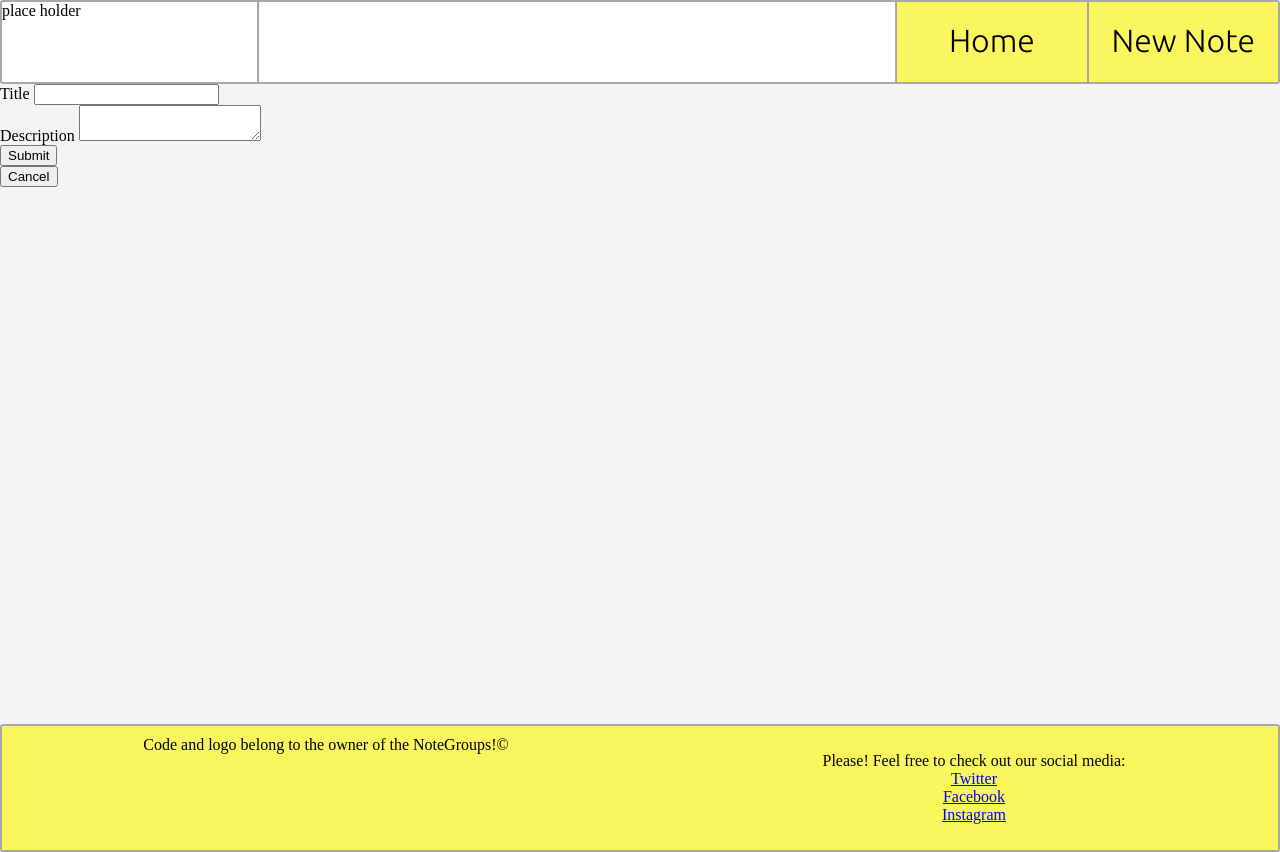
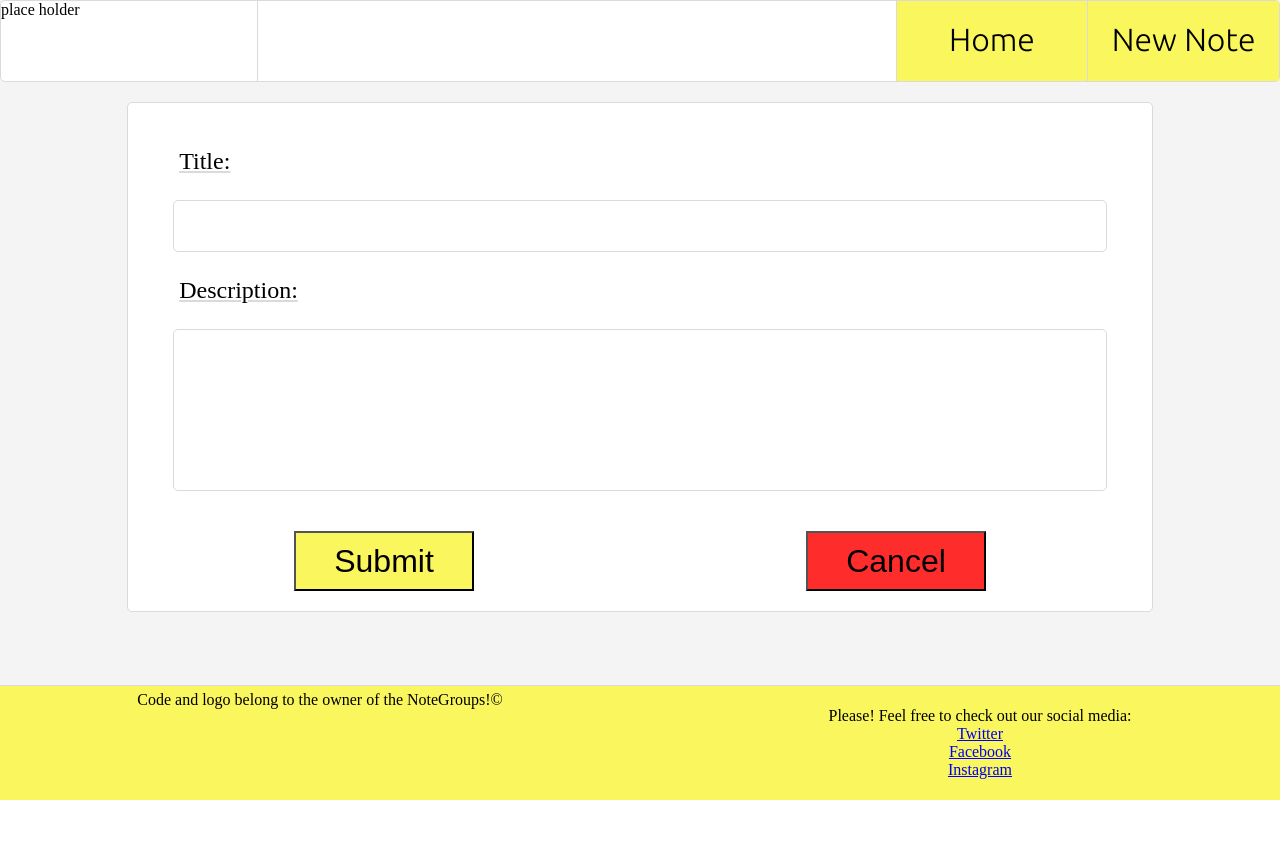
Before and after one commit to ConnorFriday-code/NoteGroupsProjectThree, a Flask app: page /new_note in a window 1280 px wide. After the commit the page ends 800 px from the top, so only its background shows below. Run offline with Flask 3, Linux system fonts and the light colour scheme; some libraries are stand-ins or nearby versions.

Commit message:
Styling new note page and adjucting footer/header

```diff
--- a/notegroups/static/css/style.css
+++ b/notegroups/static/css/style.css
@@ -3,6 +3,7 @@
 body{
     margin: 0;
     padding: 0;
+    background-color: #f4f4f4;
 }
 
 p{
@@ -31,8 +32,8 @@ p{
 }
 
 .grey-border{
-    border: #a8a8a8 2px solid;
-    border-radius: 3px;
+    border: #dadada 1px solid;
+    border-radius: 5px;
 }
 
 .align-centre{
@@ -43,8 +44,8 @@ p{
 
 header{
     display: flex;
-    justify-content: space-between;
     height: 80px;
+    position: relative;
 }
 
 #nav-small{
@@ -53,24 +54,29 @@ header{
 
 #logo-div{
     width: 20%;
-    border-right: #a8a8a8 2px solid;
+    border-right: #dadada 1px solid;
 }
 
 #nav-large{
     display: flex;
     width: 30%;
+    margin-right: 0;
+    float: right;
+    position: absolute;
+    right: 0;
+    min-width: 360px;
 }
 
 #nav-large .nav-button{
     width: 50%;
+    height: 100%;
     display: flex;
-    margin-left: auto;
-    border-left: #a8a8a8 2px solid;
+    border-left: #dadada 1px solid;
 }
 
 #nav-large .nav-button a{
     width: 100%;
-    height: 100%;
+    height: 80px;
     margin: auto;
     font-size: 32px;
     text-decoration: none;
@@ -78,23 +84,104 @@ header{
     line-height: 240%;
 }
 
+#nav-large #home-button,
+#nav-large #new-note-button{
+    min-width: 180px;
+}
+
 /*------------------------------------------------------------ Content styling*/
 
 #page-content{
-    height: 80vh;
+    height: 60vh;
+    margin: 20px auto;
+}
+
+/*------------------------------------------------------------ New Note*/
+
+#new-note-block{
+    margin: auto;
+    width: 80%;
+    background-color: #fff;
+    position: relative;
+    display: block;
+}
+
+#new-note-block label{
+    font-size: 24px;
+    text-decoration: underline;
+    text-decoration-color: #dadada;
+}
+
+#new-note-block label,
+#new-note-block input,
+#new-note-block textarea{
+    display: block;
+    width: 90%;
+    margin: 20px auto;
+    padding: 5px;
+}
+
+
+#new-note-block input,
+#new-note-block textarea{
+    min-height: 40px;
+    border: #dadada 1px solid;
+    border-radius: 5px;
+}
+
+#description{
+    resize: none;
+    overflow: auto;
+}
+
+#new-note-block #title-div{
+    padding-top: 20px;
+}
+
+.button-container{
+    width: 100%;
+    display: flex;
+}
+
+#new-note-block #submit-button,
+#new-note-block #cancel-button{
+    font-size: 32px;
+    margin: 20px auto;
+    width: 180px;
+    height: 60px;
+}
+
+#submit-button{
+    background-color: #faf65e;
+}
+
+#submit-button:hover{
+    background-color: #e0dc4f;
+}
+
+#cancel-button{
+    background-color: #ff2c2c;
+}
+
+#cancel-button:hover{
+    background-color: #d11717;
 }
 
 /*------------------------------------------------------------ Footer*/
 
 footer{
     display: flex;
-    padding: 10px;
+    position: absolute;
+    bottom: 0;
+    width: 100%;
+    border-top: #dadada 1px solid;
 }
 
 footer div{
     width: 50%;
     display: flex;
     justify-content: center;
+    margin: 5px;
 }
 
 #social-list{
@@ -166,17 +253,23 @@ footer div{
         display: none;
     }
 
+    /*------------------------------------------------------------ new note*/
+    .button-container{
+        width: 100%;
+        display: flex;
+        flex-direction: column;
+    }
+
     /*------------------------------------------------------------ Footer*/
 
     footer{
-        display: flex;
-        padding: 10px;
+        display:flex;
         flex-direction: column;
     }
 
     footer div{
         margin-top: 10px;
-        width: 100%;
+        width: 90%;
         display: flex;
         justify-content: center;
         flex-direction: column;
--- a/notegroups/templates/base.html
+++ b/notegroups/templates/base.html
@@ -41,12 +41,12 @@
         </nav>
     </header>
 
-    <div id="page-content" class="bg-grey">
+    <div id="page-content">
         {% block content %}
         {% endblock %}
     </div>
 
-    <footer class="bg-yellow grey-border align-centre">
+    <footer class="bg-yellow align-centre">
         <div id="legal-div">
             <p>Code and logo belong to the owner of the NoteGroups!&copy;</p>
         </div>
--- a/notegroups/templates/new_note.html
+++ b/notegroups/templates/new_note.html
@@ -1,29 +1,27 @@
 {% extends "base.html" %}
 {% block content %}
 
+<div id="new-note-block" class="grey-border">
     <form method="POST" action="{{ url_for('new_note') }}">
         <!-- Note title input box (required) -->
-    <div>
-        <label for="title">Title</label>
-        <input id="title" name="title" type="text" minlength="3" maxlength="50" required>
+        <div id="title-div">
+            <label for="title">Title:</label>
+            <input id="title" name="title" type="text" minlength="3" maxlength="150" required>
         </div>
         <!-- Note decription input text area -->
         <div>
-        <label for="description">Description</label>
-        <textarea id="description" name="description" type="text" maxlength="200"></textarea>
+            <label for="description">Description:</label>
+            <textarea id="description" name="description" type="text" maxlength="1000" rows="10"></textarea>
         </div>
         <!-- Creating a blank file for the 'content' part of the databse -->
         <input type="hidden" name="note_content" id="note_content">
         <!-- Buttons -->
-     <div>
-        <div>
-            <button type="submit">Submit</button>
-        </div>
-        <div>
-            <button>Cancel</button>
-        </div>
+        <div class="button-container">
+            <button type="submit" id="submit-button">Submit</button>
+            <button id="cancel-button">Cancel</button>
         </div>
     </form>
+</div>
 
 {% endblock %}
 
```
Lines whose indentation alone changed are shown as unchanged.
